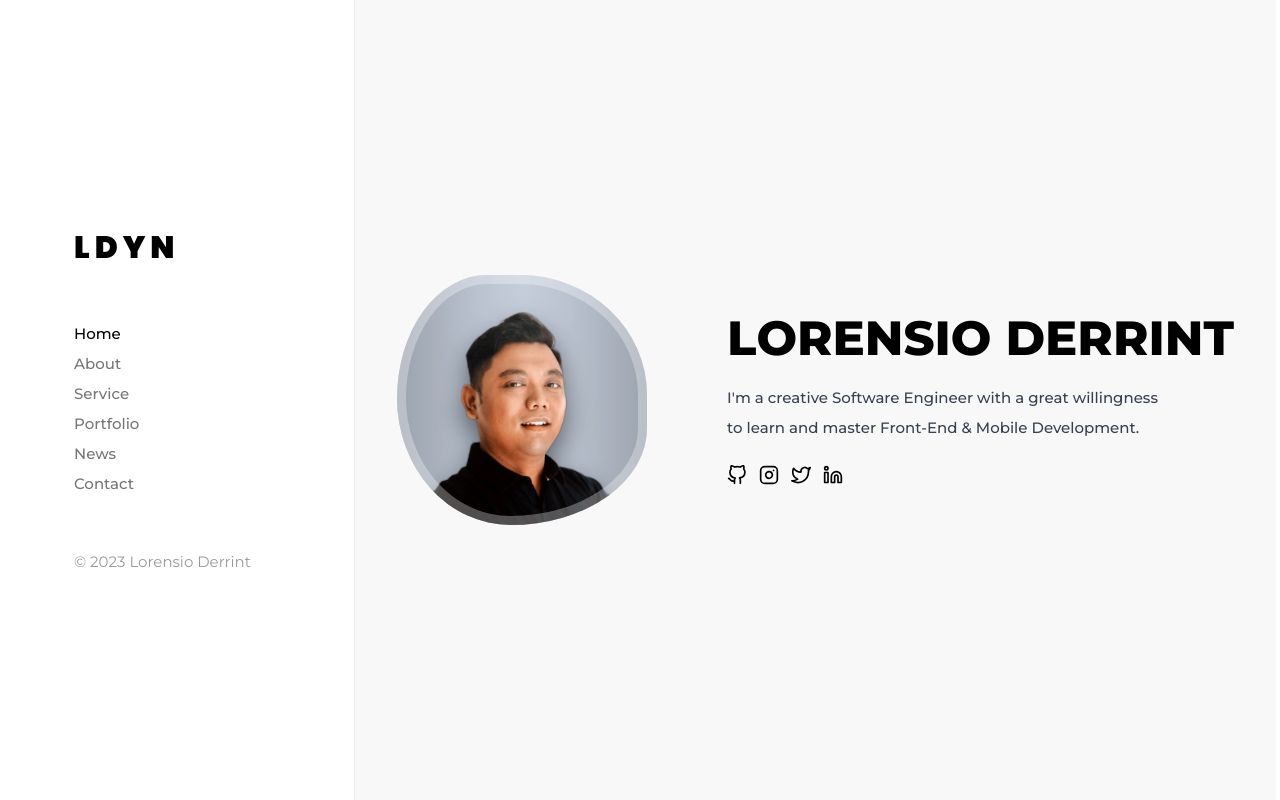
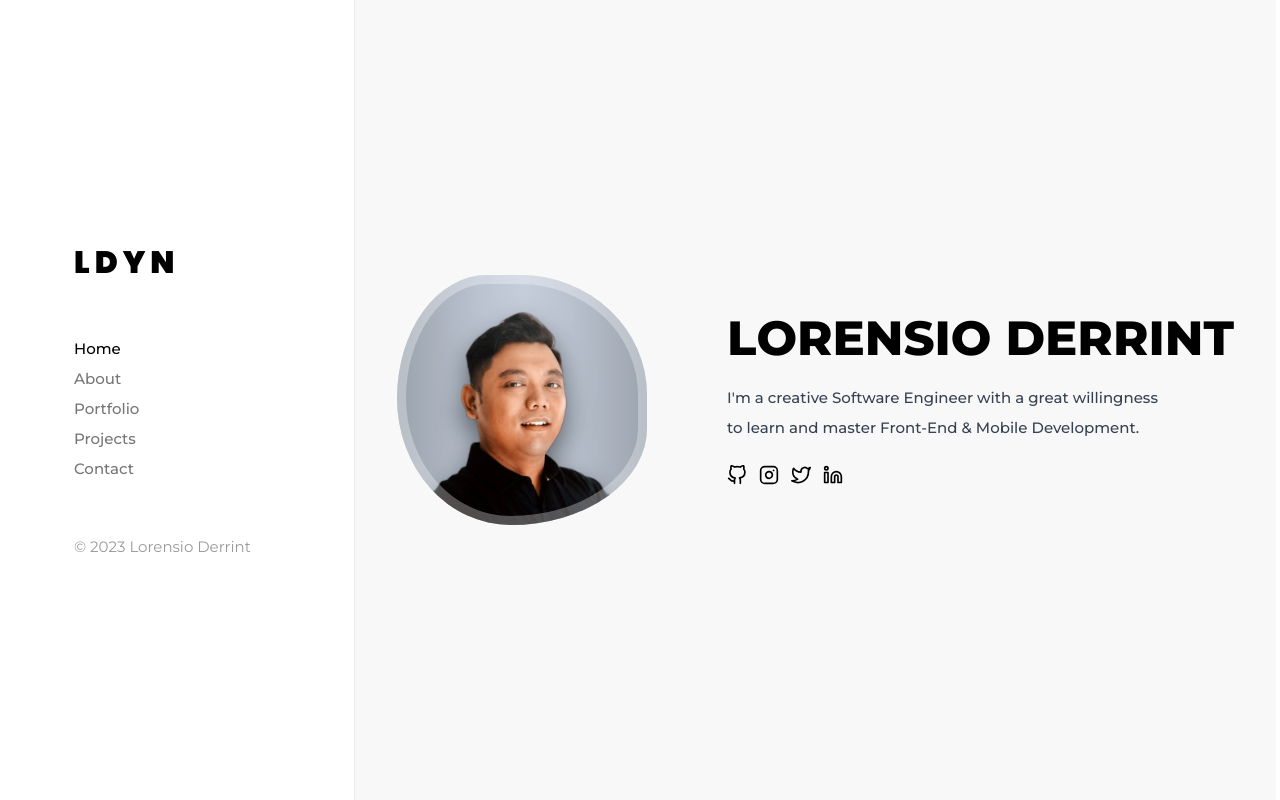
Before and after one commit to derrint/derrint, a Next.js app: page / in a window 1280 px wide. Built offline with nearby package versions, Linux system fonts and the light colour scheme.

Commit message:
feat: update menu, update About implementation

```diff
--- /dev/null
+++ b/src/data/menu.ts
@@ -0,0 +1,40 @@
+const menuData = [
+  {
+    id: 1,
+    href: '/',
+    title: 'Home',
+    subtitle: '',
+  },
+  {
+    id: 2,
+    href: '/about',
+    title: 'About',
+    subtitle: 'Here is My Bio',
+  },
+  // {
+  //   id: 3,
+  //   href: '/service',
+  //   title: 'Service',
+  //   subtitle: '',
+  // },
+  {
+    id: 4,
+    href: '/portfolio',
+    title: 'Portfolio',
+    subtitle: '',
+  },
+  {
+    id: 5,
+    href: '/projects',
+    title: 'Projects',
+    subtitle: '',
+  },
+  {
+    id: 6,
+    href: '/contact',
+    title: 'Contact',
+    subtitle: '',
+  },
+];
+
+export default menuData;
--- a/src/pages/about.tsx
+++ b/src/pages/about.tsx
@@ -1,9 +1,15 @@
 /* eslint-disable tailwindcss/no-custom-classname */
+import { useRouter } from 'next/router';
+
 import aboutData from '@/data/about';
+import menuData from '@/data/menu';
 import { Meta } from '@/layouts/Meta';
 import { Tokyo } from '@/templates/Tokyo';
 
 const About = () => {
+  const { pathname } = useRouter();
+  const menu = menuData.find((x) => x.href === pathname);
+
   const halfOfInfo = Math.ceil(aboutData.info.length / 2);
 
   const firstHalfOfInfo = aboutData.info.slice(0, halfOfInfo);
@@ -20,10 +26,10 @@ const About = () => {
               <div className="title_flex clear-both flex h-auto w-full items-end justify-between">
                 <div className="left">
                   <span className="mb-[11px] inline-block bg-[rgba(0,0,0,.04)] py-[4px] px-[10px] font-montserrat text-[12px] font-semibold uppercase tracking-[0px] text-[#333]">
-                    About
+                    {menu?.title}
                   </span>
                   <h3 className="font-montserrat font-extrabold">
-                    Here is My Bio
+                    {menu?.subtitle}
                   </h3>
                 </div>
               </div>
--- a/src/templates/Tokyo.tsx
+++ b/src/templates/Tokyo.tsx
@@ -3,6 +3,8 @@
 import Link from 'next/link';
 import { useRouter } from 'next/router';
 import type { ReactNode } from 'react';
+
+import menuData from '@/data/menu';
 
 type IMainProps = {
   meta: ReactNode;
@@ -10,39 +12,6 @@ type IMainProps = {
 };
 
 const Tokyo = (props: IMainProps) => {
-  const menus = [
-    {
-      id: 1,
-      href: '/',
-      label: 'Home',
-    },
-    {
-      id: 2,
-      href: '/about',
-      label: 'About',
-    },
-    {
-      id: 3,
-      href: '/service',
-      label: 'Service',
-    },
-    {
-      id: 4,
-      href: '/portfolio',
-      label: 'Portfolio',
-    },
-    {
-      id: 5,
-      href: '/news',
-      label: 'News',
-    },
-    {
-      id: 6,
-      href: '/contact',
-      label: 'Contact',
-    },
-  ];
-
   const router = useRouter();
 
   return (
@@ -91,7 +60,7 @@ const Tokyo = (props: IMainProps) => {
         <div className="tokyo_tm_mobile_menu fixed top-[50px] right-[-200px] z-[15] h-[100vh] w-[200px] bg-white transition-all duration-300">
           <div className="menu_list float-left clear-both h-auto w-full px-[20px] pt-[100px] pb-[0px] text-right">
             <ul className="transition_link list-none">
-              {menus.map(({ id, href, label }) => (
+              {menuData.map(({ id, href, title }) => (
                 <li
                   key={id}
                   className={`mb-[7px] ${
@@ -99,7 +68,7 @@ const Tokyo = (props: IMainProps) => {
                   }`}
                 >
                   <a className="font-montserrat text-black" href={href}>
-                    {label}
+                    {title}
                   </a>
                 </li>
               ))}
@@ -127,7 +96,7 @@ const Tokyo = (props: IMainProps) => {
             </div>
             <div className="menu float-left w-full px-[0px] py-[50px]">
               <ul className="transition_link m-0 list-none">
-                {menus.map(({ id, href, label }) => (
+                {menuData.map(({ id, href, title }) => (
                   <li
                     key={id}
                     className={`float-left m-0 w-full ${
@@ -138,7 +107,7 @@ const Tokyo = (props: IMainProps) => {
                       className="inline-block font-montserrat font-medium text-[#767676] transition-all duration-300 hover:text-black"
                       href={href}
                     >
-                      {label}
+                      {title}
                     </Link>
                   </li>
                 ))}
```
